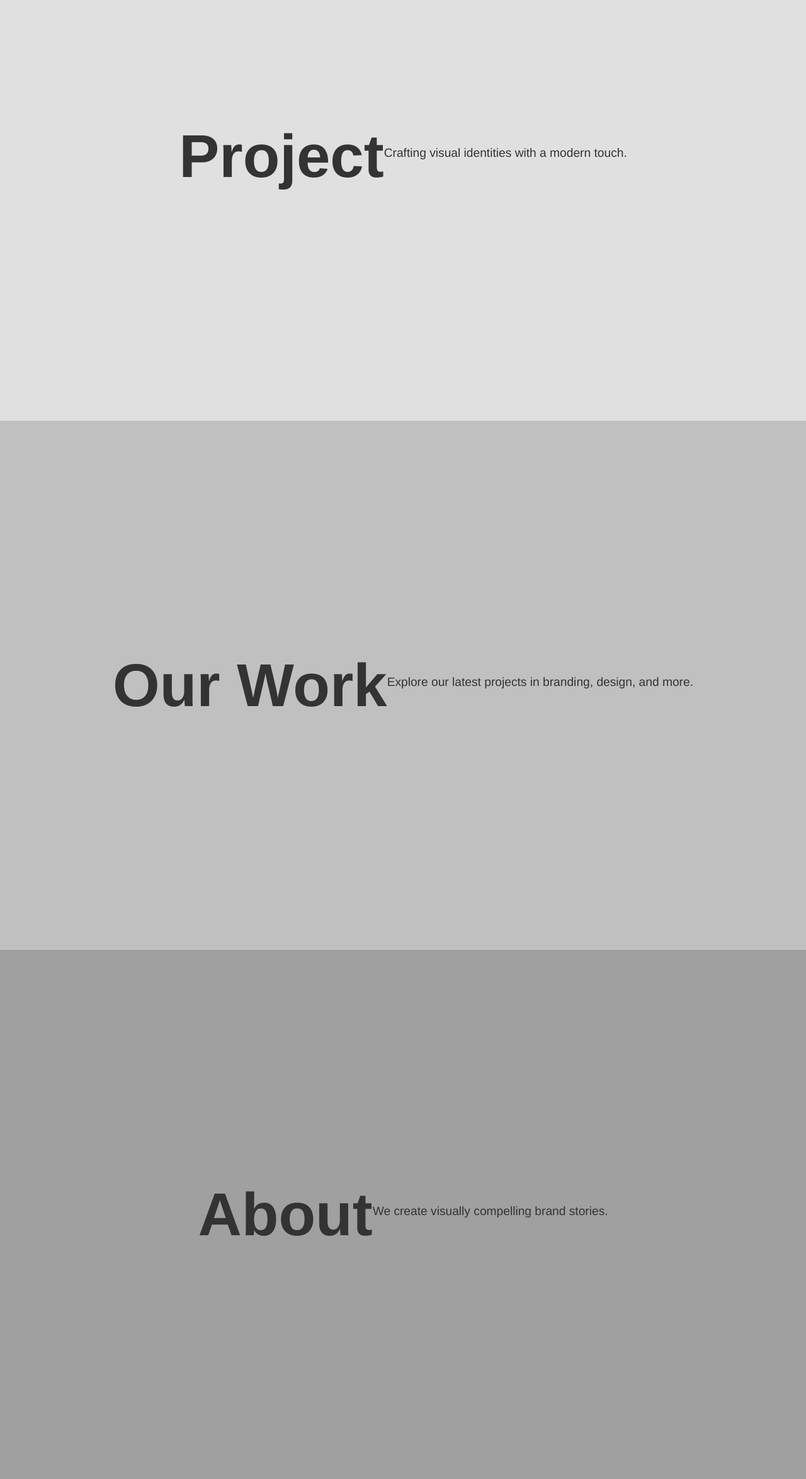
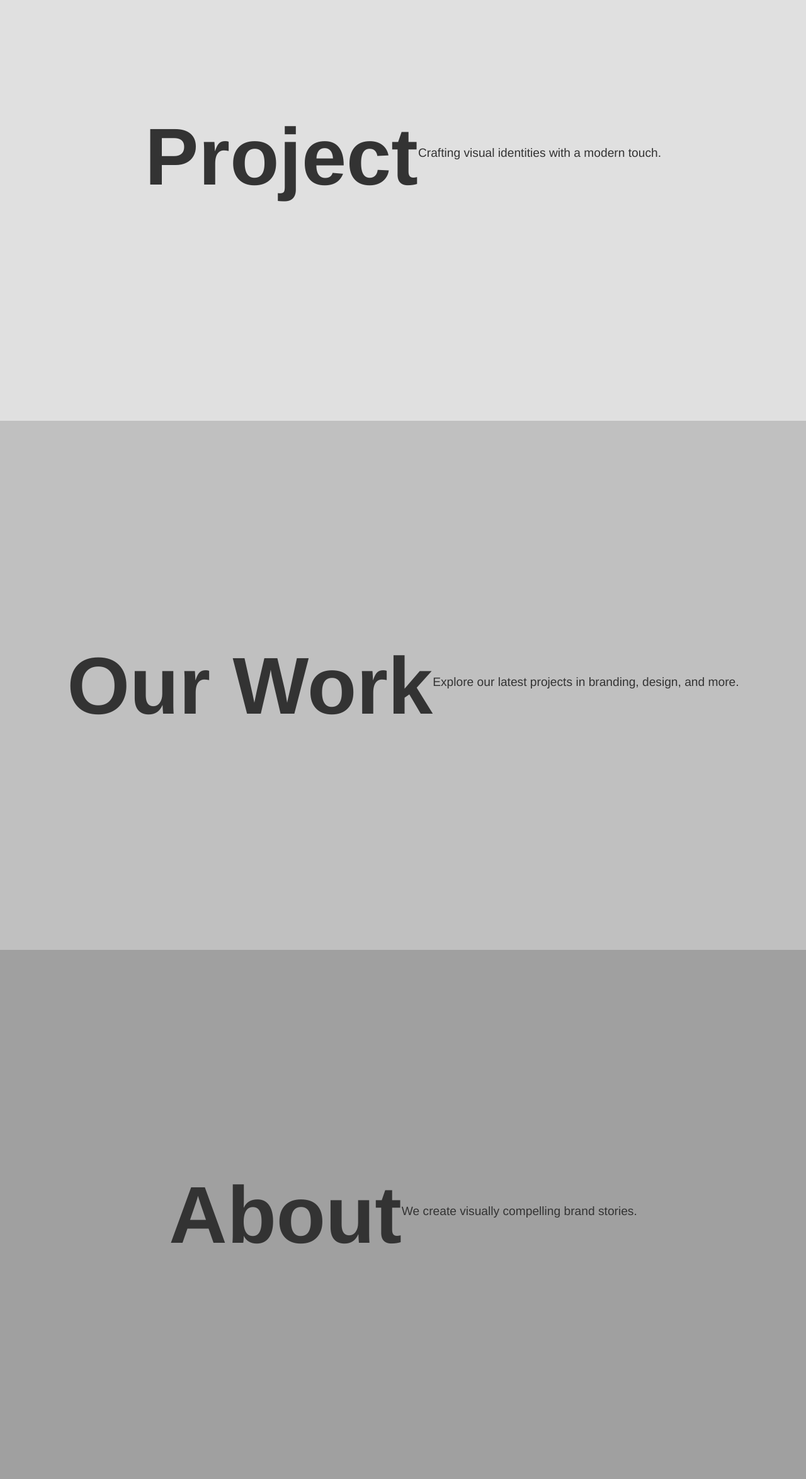
Before and after one commit to lewistwo/website, a PHP site: page / in a window 1280 px wide. Shown: the part 172-2520 px from the top of the page at 63% size. Run offline with PHP 8.4, Linux system fonts and the light colour scheme.

Commit message:
Update styles.css

```diff
--- a/css/styles.css
+++ b/css/styles.css
@@ -18,7 +18,7 @@ body, html {
 }
 
 h1, h2 {
-    font-size: 6rem;
+    font-size: 8rem;
     margin: 0;
 }
 
```
